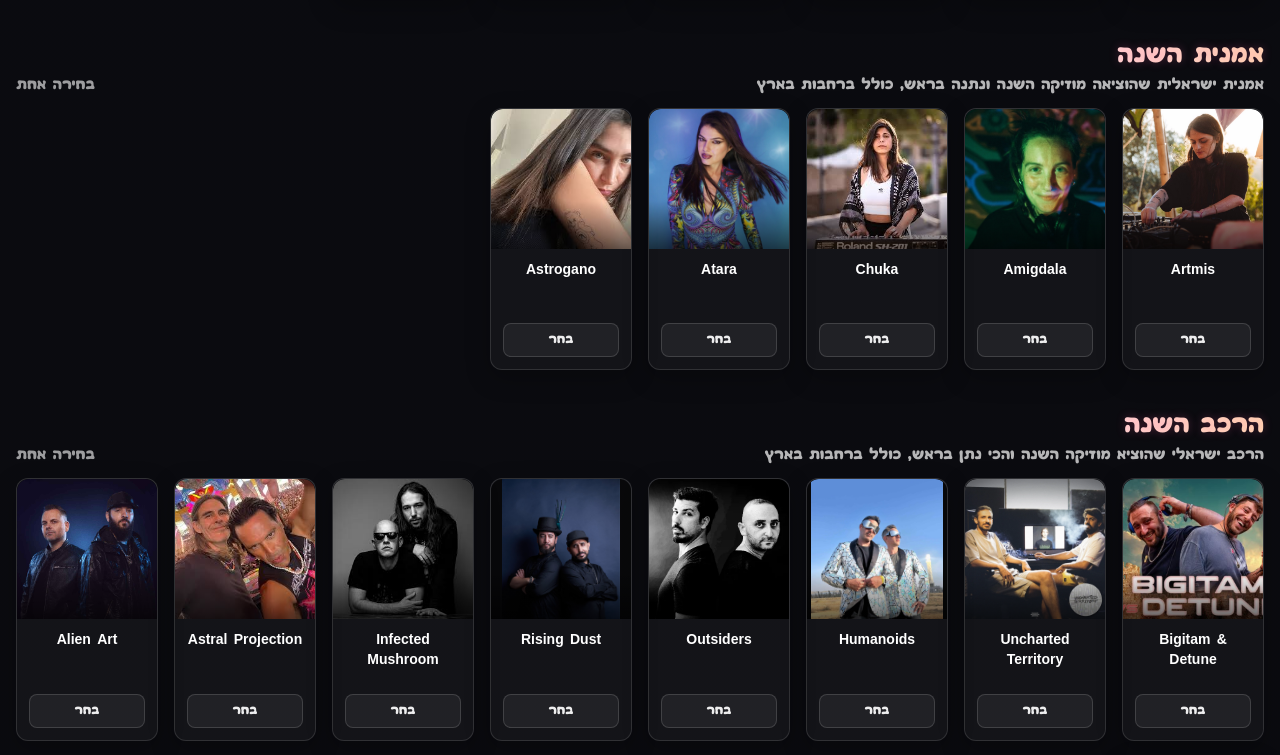
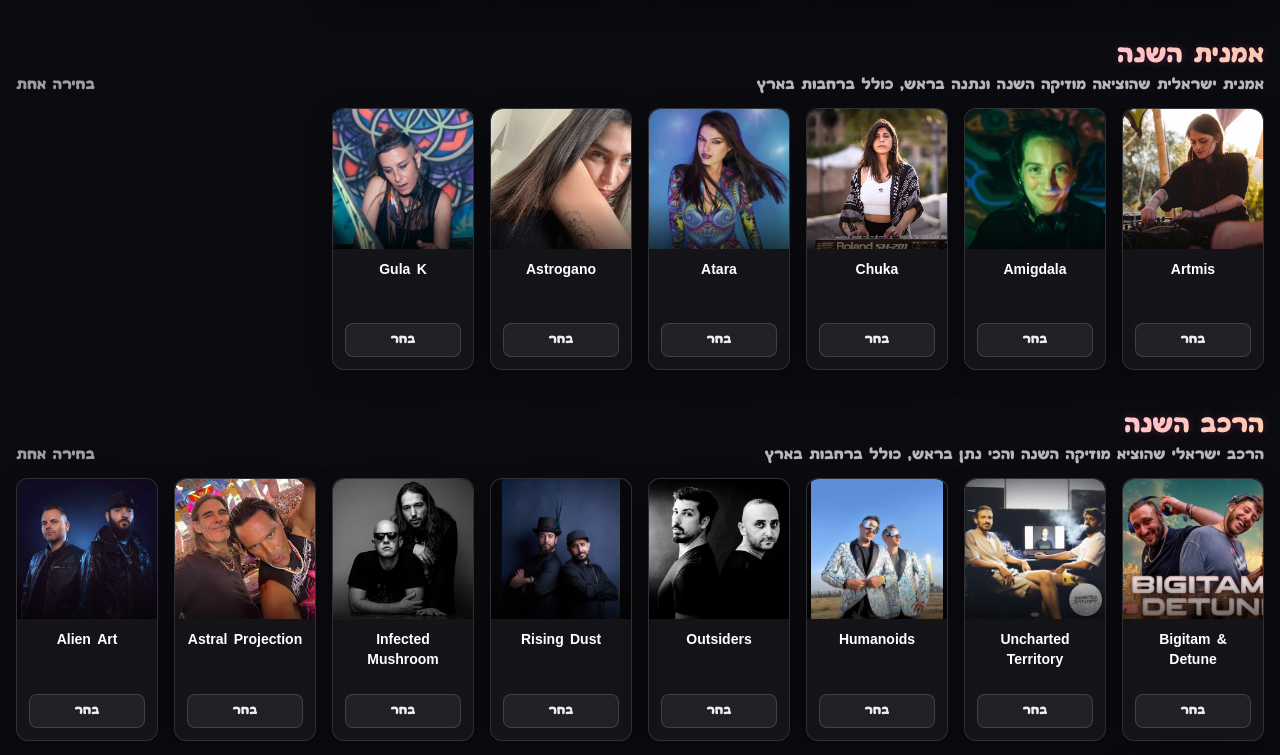
Before and after one commit to ShadowBoxer39/Trance-Awards, a Next.js app: page /awards in a window 1280 px wide. Shown: the part 973-1728 px from the top of the page. Built offline with nearby package versions, Linux system fonts and the light colour scheme; no server answers.

Commit message:
Update awards-data.ts

```diff
--- a/data/awards-data.ts
+++ b/data/awards-data.ts
@@ -47,6 +47,7 @@ export const CATEGORIES = [
       { id: "chuka", name: "Chuka", artwork: "/images/chuka.jpg" },
       { id: "atara", name: "Atara", artwork: "/images/atara.jpg" },
       { id: "astrogano", name: "Astrogano", artwork: "/images/astrogano.jpeg" },
+      { id: "gula", name: "Gula K", artwork: "/images/gula.jpg" },
     ],
   },
   {
@@ -126,6 +127,8 @@ export const CATEGORIES = [
       { id: "detune", name: "Detune", artwork: "/images/detune.jpg" },
       { id: "oxiv", name: "Oxiv", artwork: "/images/oxiv.jpg" },
       { id: "acobas", name: "Acobas", artwork: "/images/acobas.jpg" },
+      { id: "zodiac", name: "Zodiac", artwork: "/images/zodiac.jpg" },
+
     ],
   },
 ];
```
